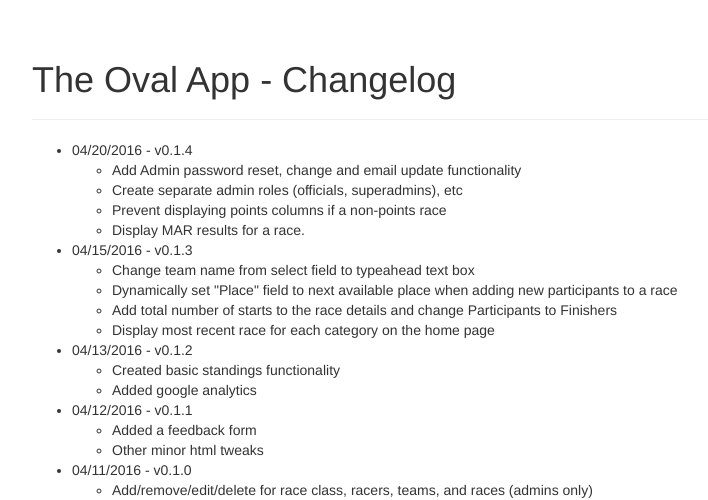
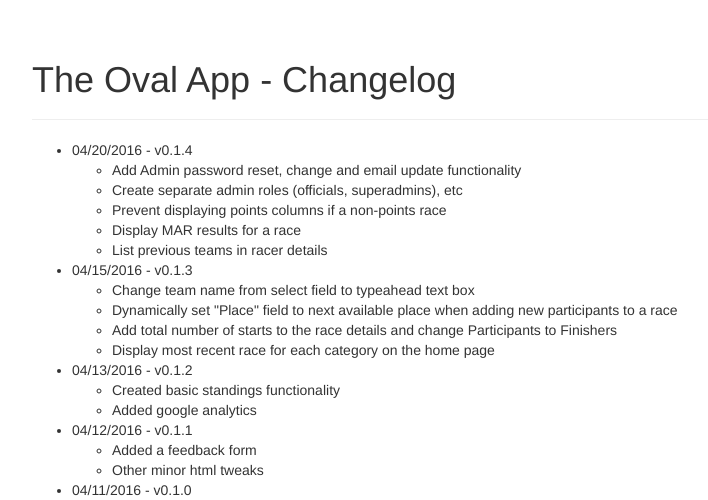
Before and after one commit to jyundt/oval, a Flask app: page /changelog in a window 1280 px wide. Shown: the part 52-552 px from the top of the page, without its empty margins (38-746 px from the left). Run offline with Flask 2, Linux system fonts and the light colour scheme; some libraries are stand-ins or nearby versions.

Commit message:
Forgot to update changelog again.

```diff
--- a/app/templates/changelog.html
+++ b/app/templates/changelog.html
@@ -12,7 +12,8 @@
     <li>Add Admin password reset, change and email update functionality</li>
     <li>Create separate admin roles (officials, superadmins), etc</li>
     <li>Prevent displaying points columns if a non-points race</li>
-    <li>Display MAR results for a race.</li>
+    <li>Display MAR results for a race</li>
+    <li>List previous teams in racer details</li>
   </ul>
 <li> 04/15/2016 - v0.1.3</li>
   <ul>
```
